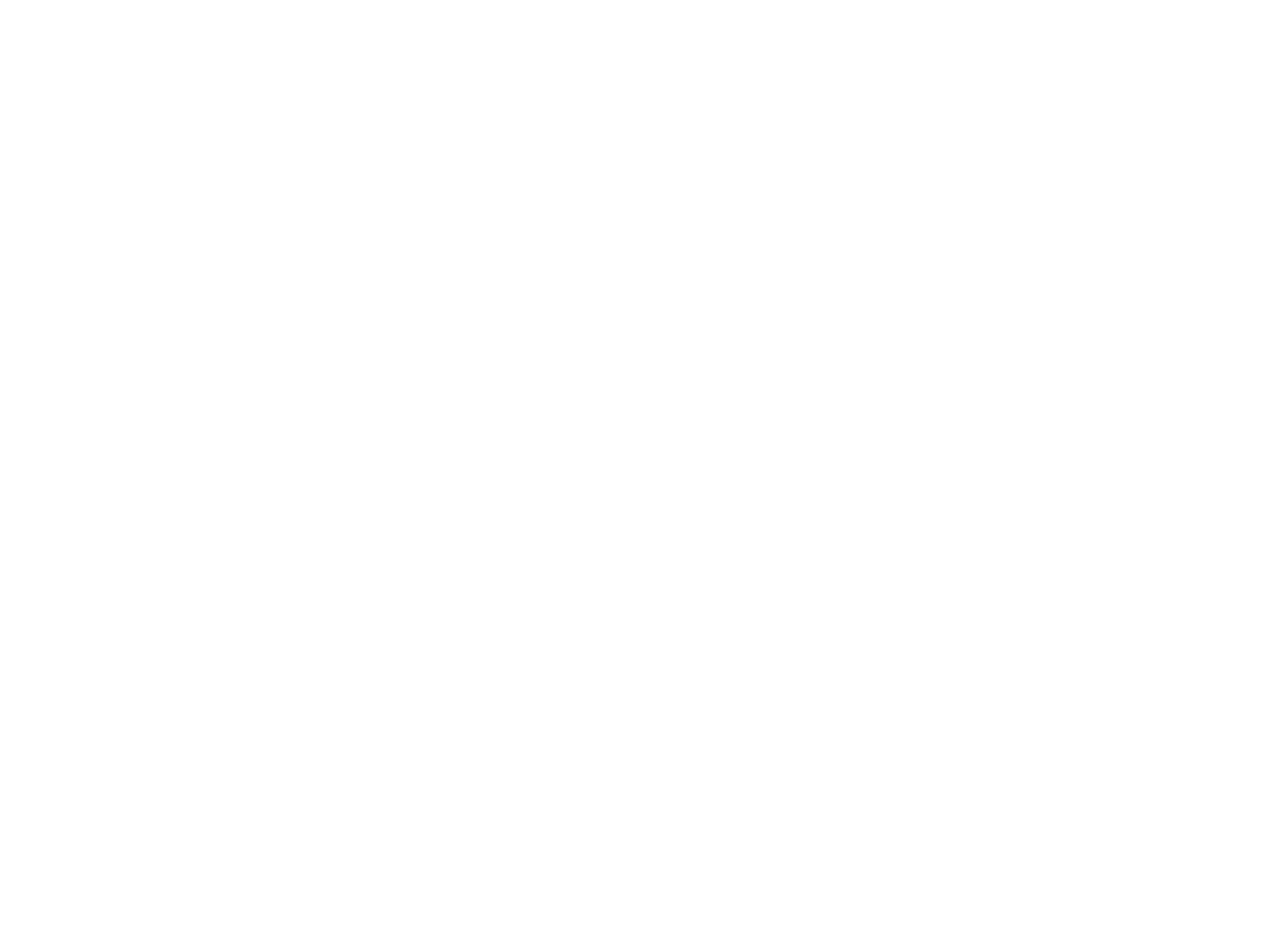
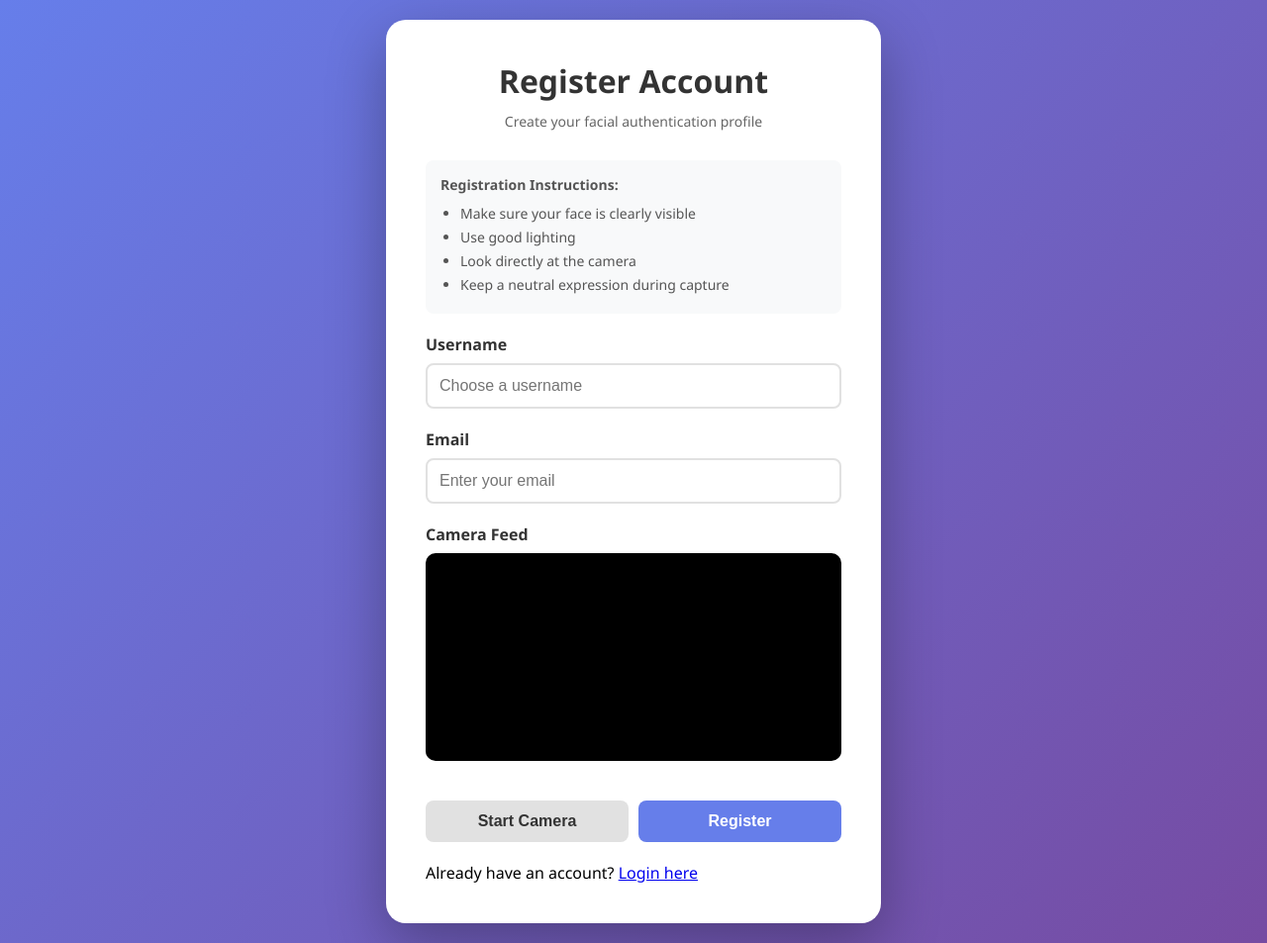
Before and after one commit to UtsavBajracharya/Facial-Expression-Authentication, a Flask app: page /register in a window 1280 px wide. Before the commit the page is empty. Shown: the whole page at 99% size. Before the commit the page ends 800 px from the top, so only its background shows below. Run offline with Flask 3, Linux system fonts and the light colour scheme.

Commit message:
add styles

```diff
--- a/templates/register.html
+++ b/templates/register.html
@@ -4,8 +4,213 @@
     <meta charset="UTF-8">
     <meta name="viewport" content="width=device-width, initial-scale=1.0">
     <title>Register - Facial Authentication</title>
+    <style>
+        * {
+            margin: 0;
+            padding: 0;
+            box-sizing: border-box;
+        }
+
+        body {
+            font-family: 'Segoe UI', Tahoma, Geneva, Verdana, sans-serif;
+            background: linear-gradient(135deg, #667eea 0%, #764ba2 100%);
+            min-height: 100vh;
+            display: flex;
+            justify-content: center;
+            align-items: center;
+            padding: 20px;
+        }
+
+        .container {
+            background: white;
+            border-radius: 20px;
+            box-shadow: 0 20px 60px rgba(0, 0, 0, 0.3);
+            padding: 40px;
+            max-width: 500px;
+            width: 100%;
+        }
+
+        h1 {
+            text-align: center;
+            color: #333;
+            margin-bottom: 10px;
+        }
+
+        .subtitle {
+            text-align: center;
+            color: #666;
+            margin-bottom: 30px;
+            font-size: 14px;
+        }
+
+        .form-group {
+            margin-bottom: 20px;
+        }
+
+        label {
+            display: block;
+            margin-bottom: 8px;
+            color: #333;
+            font-weight: 600;
+        }
+
+        input {
+            width: 100%;
+            padding: 12px;
+            border: 2px solid #e1e1e1;
+            border-radius: 8px;
+            font-size: 16px;
+            transition: border-color 0.3s;
+        }
+
+        input:focus {
+            outline: none;
+            border-color: #667eea;
+        }
+
+        #video {
+            width: 100%;
+            border-radius: 10px;
+            margin-bottom: 15px;
+            background: #000;
+        }
+
+        .button-group {
+            display: flex;
+            gap: 10px;
+            margin-bottom: 20px;
+        }
+
+        button {
+            flex: 1;
+            padding: 12px;
+            border: none;
+            border-radius: 8px;
+            font-size: 16px;
+            font-weight: 600;
+            cursor: pointer;
+            transition: all 0.3s;
+        }
+
+        .btn-primary {
+            background: #667eea;
+            color: white;
+        }
+
+        .btn-primary:hover {
+            background: #5568d3;
+            transform: translateY(-2px);
+            box-shadow: 0 5px 15px rgba(102, 126, 234, 0.4);
+        }
+
+        .btn-secondary {
+            background: #e1e1e1;
+            color: #333;
+        }
+
+        .btn-secondary:hover {
+            background: #d1d1d1;
+        }
+
+        .message {
+            padding: 12px;
+            border-radius: 8px;
+            margin-bottom: 15px;
+            text-align: center;
+        }
+
+        .message.success {
+            background: #d4edda;
+            color: #155724;
+        }
+
+        .message.error {
+            background: #f8d7da;
+            color: #721c24;
+        }
+
+        .login-link {
+            text-align: center;
+            margin-top: 20px;
+            color: #666;
+        }
+
+        .login-link a {
+            color: #667eea;
+            text-decoration: none;
+            font-weight: 600;
+        }
+
+        .login-link a:hover {
+            text-decoration: underline;
+        }
+
+        .hidden {
+            display: none;
+        }
+
+        .instructions {
+            background: #f8f9fa;
+            padding: 15px;
+            border-radius: 8px;
+            margin-bottom: 20px;
+            font-size: 14px;
+            color: #555;
+        }
+
+        .instructions ul {
+            margin-left: 20px;
+            margin-top: 10px;
+        }
+
+        .instructions li {
+            margin-bottom: 5px;
+        }
+    </style>
+
 </head>
 <body>
+    <div class="container">
+        <h1>Register Account</h1>
+        <p class="subtitle">Create your facial authentication profile</p>
 
+        <div id="message" class="message hidden"></div>
+
+        <div class="instructions">
+            <strong>Registration Instructions:</strong>
+            <ul>
+                <li>Make sure your face is clearly visible</li>
+                <li>Use good lighting</li>
+                <li>Look directly at the camera</li>
+                <li>Keep a neutral expression during capture</li>
+            </ul>
+        </div>
+
+        <div class="form-group">
+            <label for="username">Username</label>
+            <input type="text" id="username" placeholder="Choose a username" required>
+        </div>
+
+        <div class="form-group">
+            <label for="email">Email</label>
+            <input type="email" id="email" placeholder="Enter your email" required>
+        </div>
+
+        <div class="form-group">
+            <label>Camera Feed</label>
+            <video id="video" autoplay playsinline></video>
+        </div>
+
+        <div class="button-group">
+            <button id="startCamera" class="btn-secondary">Start Camera</button>
+            <button id="register" class="btn-primary">Register</button>
+        </div>
+
+
+        <div class="login-lin">
+            Already have an account? <a href="/">Login here</a>
+        </div>
+
+    </div>
 </body>
 </html>
```
